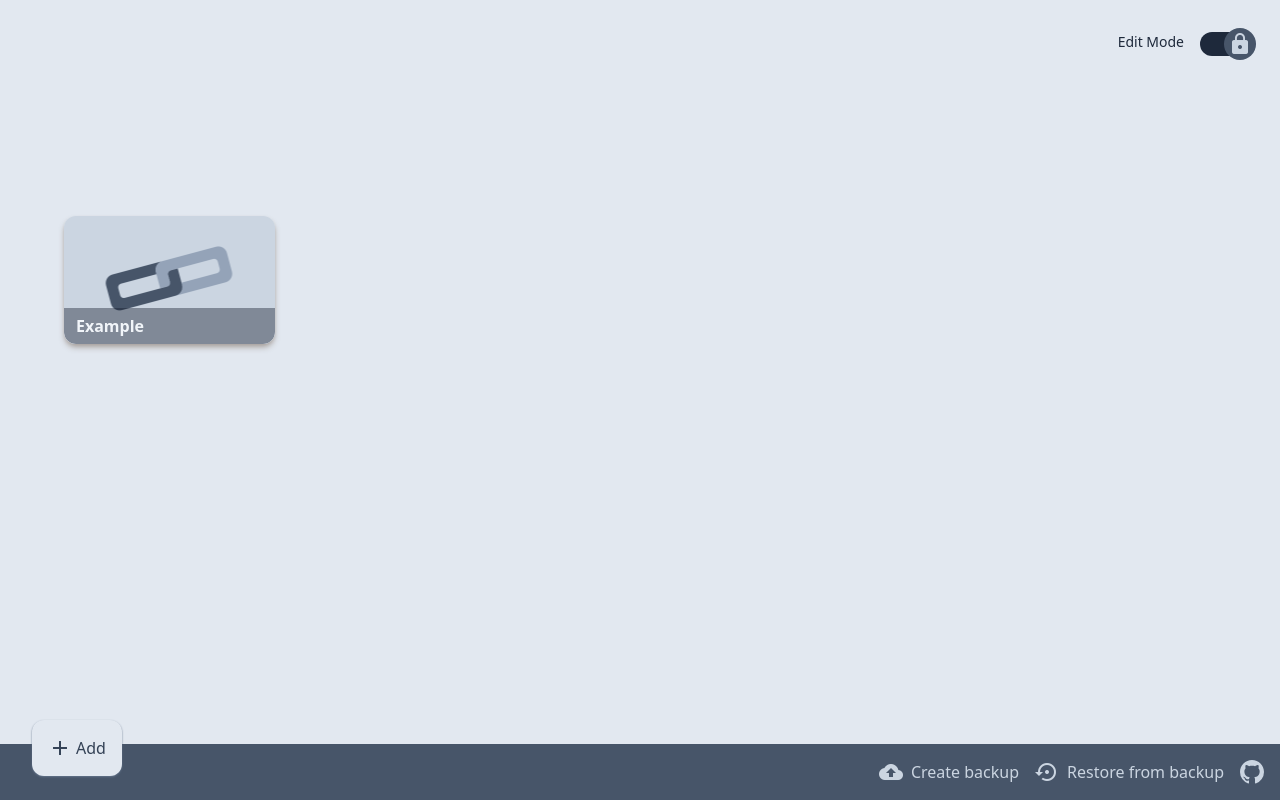
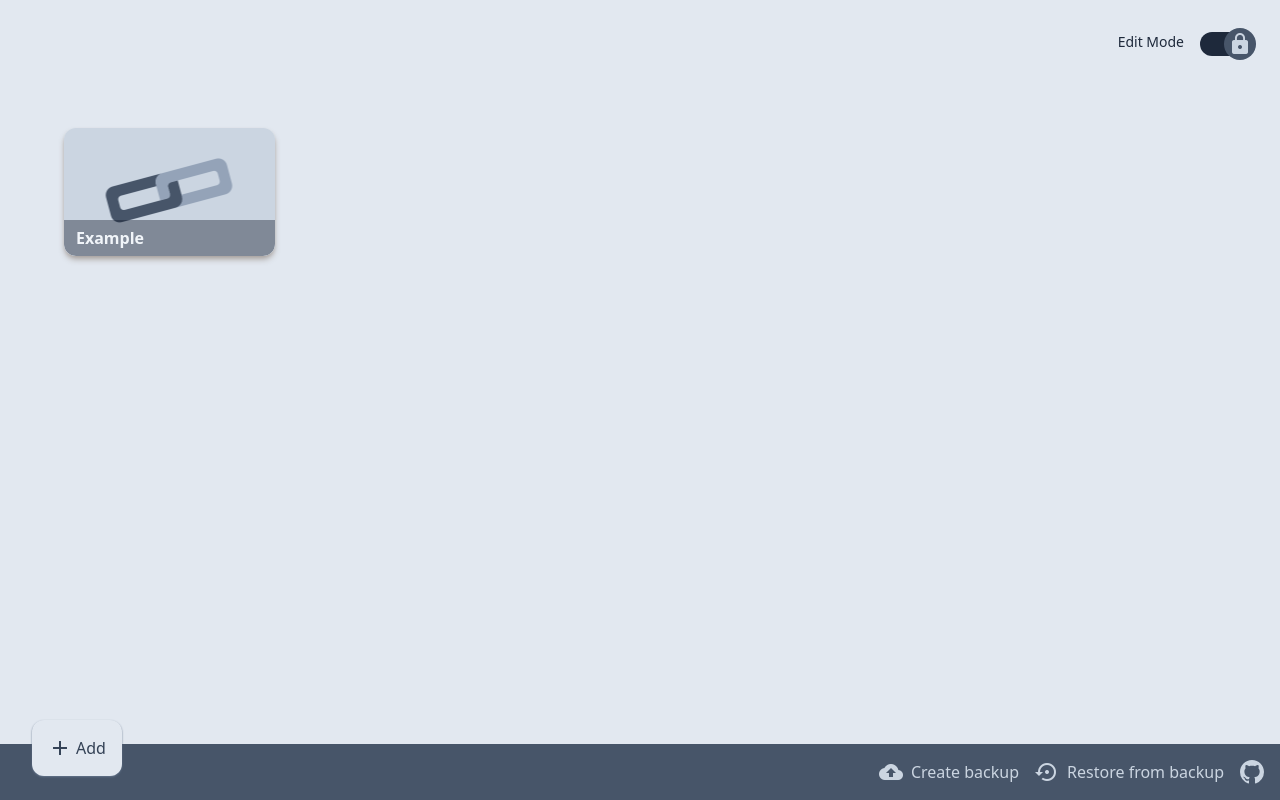
Before and after one commit to HanzFelix/click-directory, a Vue app: page / in a window 1280 px wide. Built offline with nearby package versions, Linux system fonts and the light colour scheme.

Commit message:
Revert top margin

```diff
--- a/src/App.vue
+++ b/src/App.vue
@@ -31,7 +31,7 @@ function loadJsonFile(e) {
 }
 </script>
 <template>
-  <div class="flex-row-reverse flex gap-4 p-8">
+  <div class="flex-row-reverse flex gap-4 p-8  min-h-[20vw] md:min-h-[10vw] items-start">
     <label class="relative inline-flex items-center peer/a group cursor-pointer">
       <input type="checkbox" value="" class="sr-only peer group" v-model="counterStore.prevent_edit" />
       <div
@@ -45,7 +45,7 @@ function loadJsonFile(e) {
     >
   </div>
   <main
-    class="container mx-auto md:px-16 my-[20vw] md:my-[10vw] px-8 grid gap-6 grid-cols-2 grid-flow-row-dense md:grid-cols-3 lg:grid-cols-4 xl:grid-cols-5"
+    class="container mx-auto md:px-16 mb-[20vw] md:mb-[10vw] px-8 grid gap-6 grid-cols-2 grid-flow-row-dense md:grid-cols-3 lg:grid-cols-4 xl:grid-cols-5"
     id="grid"
   >
     <!--Sample card-->
```
